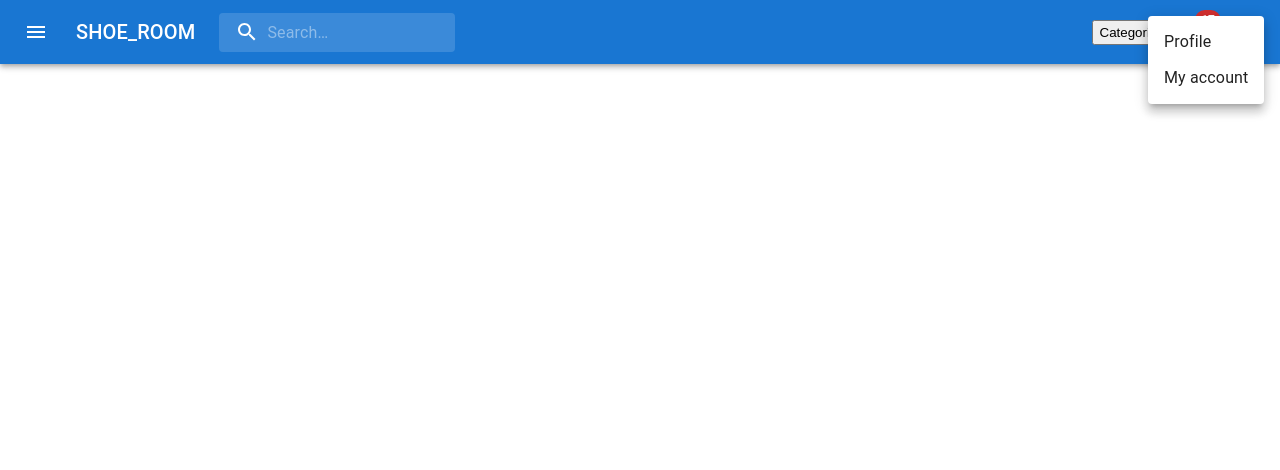
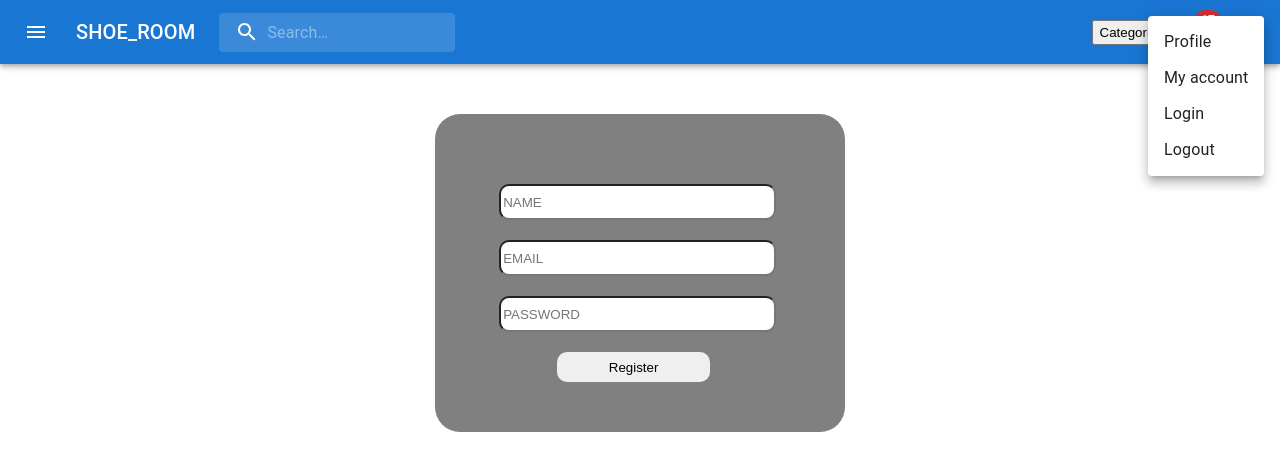
Before and after one commit to walsonFerrao/EcommerceWebsite, a React (Create React App) app in the folder ecommerce/: page /register in a window 1280 px wide. Both pictures are taken after a click on the button 1244 px from the left and 32 px from the top of the page. Shown: the top 470 px of the page. Built offline with nearby package versions, Linux system fonts and the light colour scheme.

Commit message:
added register and login components added routes and buttons

```diff
--- a/ecommerce/src/App.js
+++ b/ecommerce/src/App.js
@@ -7,6 +7,8 @@ import {Routes,Route} from 'react-router-dom';
 import Categories from './Components/Popup';
 import Categorizedhome from './Components/CategorizedHome';
 import {Mycarousel} from './Components/Carausel'
+import {Login} from './Components/Login'
+import {Register} from './Components/Register'
 
 function App() {
   return (
@@ -19,6 +21,8 @@ function App() {
 <Route path='/fullproduct/:title' element={<SimpleContainer/>}/>
 <Route path='/categories' element={<Categories/>}/>
 <Route path='/categories/:key' element={<Categorizedhome/>}/>
+<Route path='/register' element={<Register/>}/>
+<Route path='/login' element={<Login/>}/>
 
 
 
--- a/ecommerce/src/Components/Fullproduct.jsx
+++ b/ecommerce/src/Components/Fullproduct.jsx
@@ -9,6 +9,12 @@ import axios from 'axios';
 import { margin } from '@mui/system';
 import ResponsiveGrid from './Fullproductgrid'
 import { useParams } from 'react-router';
+import styled from 'styled-components';
+
+
+
+
+
 
 
 
@@ -51,13 +57,18 @@ if(!data.title)
 }
 else
   return (
+    <>
+    <div style={{display:"flex",justifyContent:"flex-end",marginTop:"25px",marginRight:"2%",gap:"20px"}} >
+      <button style={{borderRadius:'2px'}}>ADD TO CART</button>
+      <button  style={{borderRadius:'2px'}}>BUTTON</button>
+    </div>
     <React.Fragment>
       <CssBaseline />
       <Container maxWidth="80%">
-        <Box sx={{ bgcolor: 'white', height: '80vh',marginTop:"80px",paddingTop:"25px",paddingBottom:'25px' }} >
+        <Box sx={{ bgcolor: 'white', height: '80vh',marginTop:"40px",paddingTop:"25px",paddingBottom:'25px' }} >
 <div style={{width:"50%",backgroundColor:"white",height:"80%",margin:"auto"}}>
 <Carousel>
-{data?.images_list?.map((e,i)=><img  src={e} key={i} style={{height:"350px",width:"40%",marginLeft:"25%",objectFit:"contain"}}/>)}
+{data?.images_list?.map((e,i)=><img  src={e} key={i} style={{height:"350px",width:"40%",marginLeft:"25%",objectFit:"contain",}} alt=""/>)}
 </Carousel>
 </div>
 
@@ -76,5 +87,6 @@ else
 
       </Container>
     </React.Fragment>
+    </>
   );
 }
--- /dev/null
+++ b/ecommerce/src/Components/Login.jsx
@@ -0,0 +1,64 @@
+import styled from "styled-components"
+
+
+const Input = styled.input`
+
+height:30px;
+width:70%;
+margin-left:10%;
+margin-top:20px;
+border-radius:10px;
+
+`
+
+const Div=styled.div`
+
+width:30%;
+margin:auto;
+background-color:grey;
+padding-top:50px;
+padding-bottom:50px;
+margin-top:50px;
+border-radius:25px;
+padding-left:2%;
+
+`
+
+const Button=styled.button`
+
+margin-top:20px;
+width:40%;
+height:30px;
+margin-left:25%;
+border:none;
+border-radius:10px;
+
+`
+
+export const Login=()=>{
+
+
+
+return(
+<>
+
+<Div >
+
+
+<Input type="text" placeholder="Email"/>
+<Input type="text" placeholder="Password"/>
+<br />
+<Button>LOGIN</Button>
+</Div>
+
+
+
+</>
+
+)
+
+
+
+
+
+}
--- a/ecommerce/src/Components/Navbar.jsx
+++ b/ecommerce/src/Components/Navbar.jsx
@@ -101,6 +101,10 @@ export const   Navbar=() =>{
     >
       <MenuItem onClick={handleMenuClose}>Profile</MenuItem>
       <MenuItem onClick={handleMenuClose}>My account</MenuItem>
+      <MenuItem onClick={handleMenuClose}>Login</MenuItem>
+      <MenuItem onClick={handleMenuClose}>Logout</MenuItem>
+
+
     </Menu>
   );
 
@@ -153,6 +157,12 @@ export const   Navbar=() =>{
         </IconButton>
         <p>Profile</p>
       </MenuItem>
+
+
+
+
+
+
     </Menu>
   );
 
--- /dev/null
+++ b/ecommerce/src/Components/Register.jsx
@@ -0,0 +1,66 @@
+import styled from "styled-components"
+
+
+const Input = styled.input`
+
+height:30px;
+width:70%;
+margin-left:10%;
+margin-top:20px;
+border-radius:10px;
+
+`
+
+const Div=styled.div`
+
+width:30%;
+margin:auto;
+background-color:grey;
+padding-top:50px;
+padding-bottom:50px;
+margin-top:50px;
+border-radius:25px;
+padding-left:2%;
+
+`
+
+const Button=styled.button`
+
+margin-top:20px;
+width:40%;
+height:30px;
+margin-left:25%;
+border:none;
+border-radius:10px;
+
+`
+
+export const Register=()=>{
+
+
+
+return(
+<>
+
+<Div >
+
+
+<Input type="text" placeholder="NAME"/>
+<Input type="text" placeholder="EMAIL"/>
+<Input type="text" placeholder="PASSWORD"/>
+
+<br />
+<Button>Register</Button>
+</Div>
+
+
+
+</>
+
+)
+
+
+
+
+
+}
```
Also changed, not shown: ecommerce/db.json.
